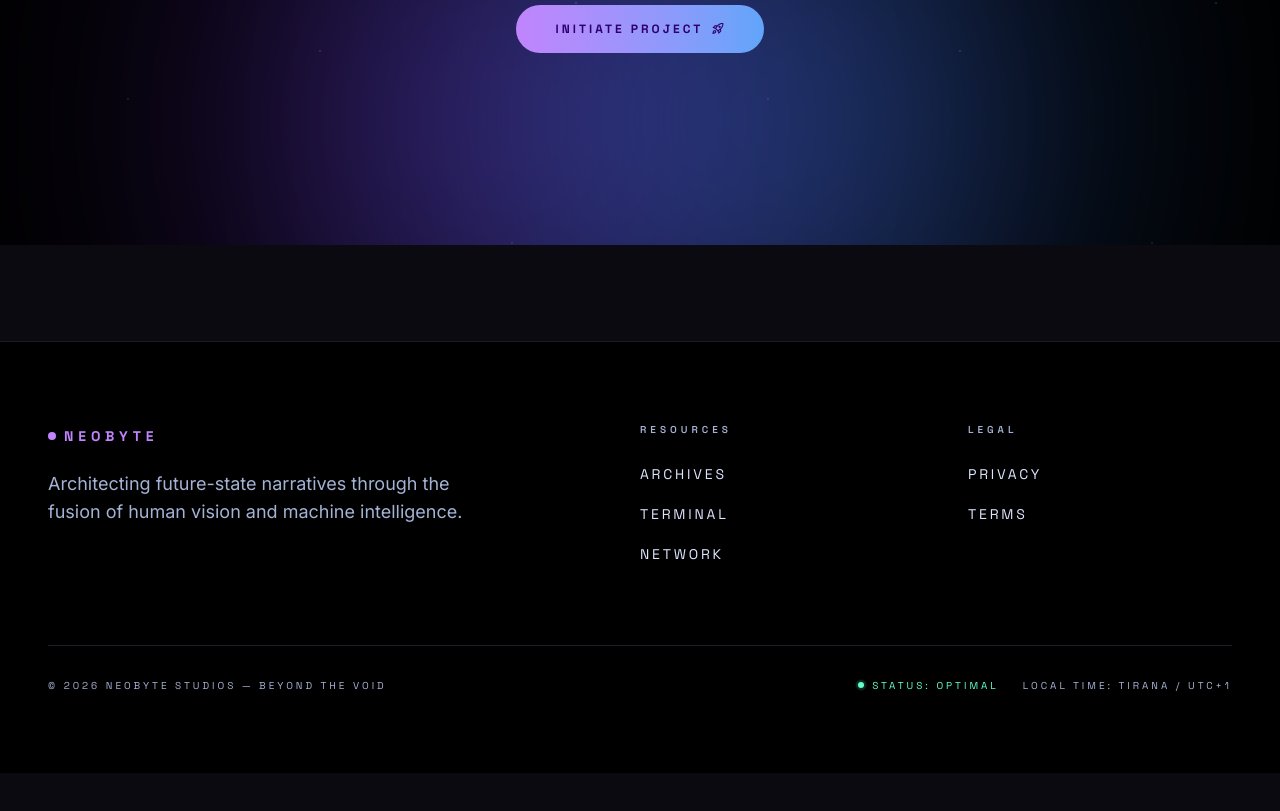
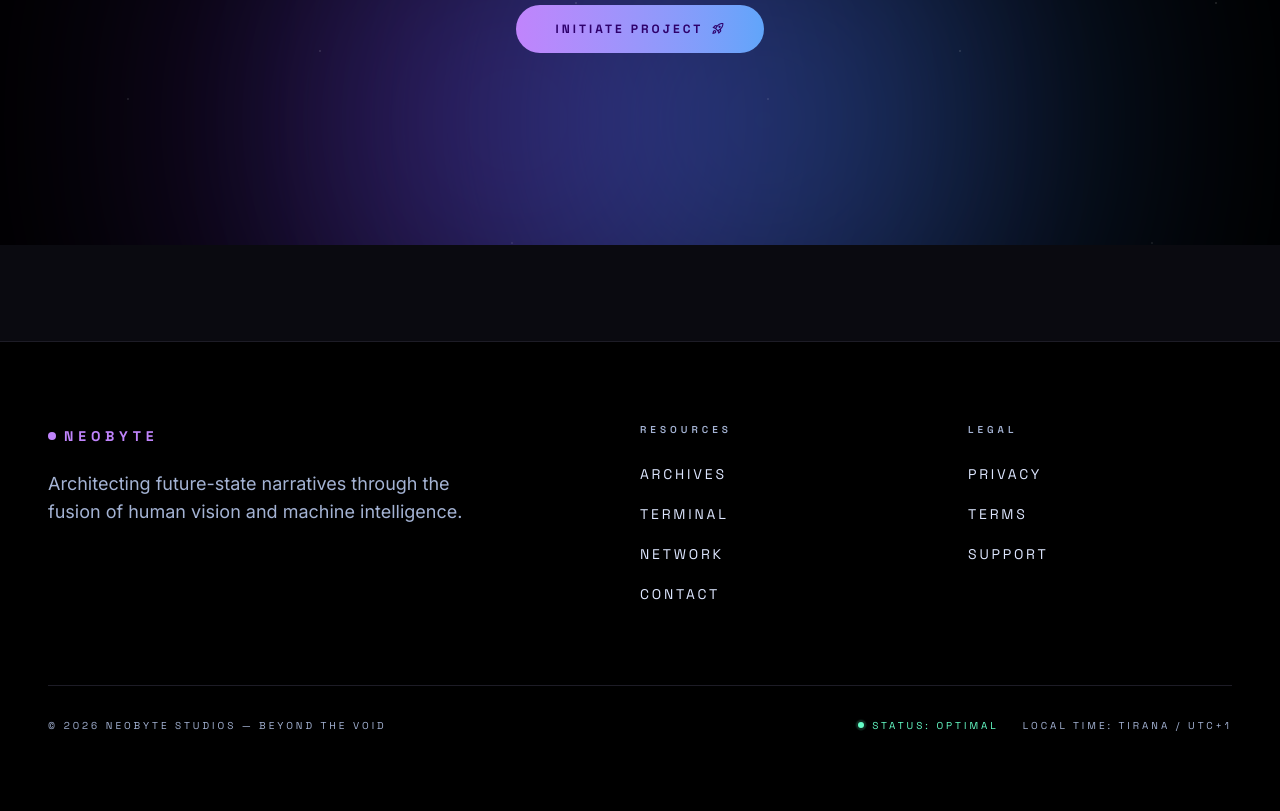
Before and after one commit to jetmirlleshi/neobytestudios, a Next.js app: page /about in a window 1280 px wide. Shown: the part 3098-3909 px from the top of the page. Before the commit the page ends 3871 px from the top, so only its background shows below. Built offline with nearby package versions, Linux system fonts and the light colour scheme.

Commit message:
Add contact API, sitemap, robots, OG image

```diff
--- a/app/api/contact/route.ts
+++ b/app/api/contact/route.ts
@@ -17,7 +17,7 @@ export async function POST(req: Request) {
 
     await resend.emails.send({
       from: "NeoByte Studios <onboarding@resend.dev>",
-      to: "jetmir93@hotmail.it",
+      to: "contact@neobytestudios.com",
       replyTo: email,
       subject: `[NBS Contact] ${type} — ${name}`,
       html: `
--- a/components/layout/Footer.tsx
+++ b/components/layout/Footer.tsx
@@ -12,11 +12,13 @@ const RESOURCES = [
   { label: "Archives", href: "/portfolio" },
   { label: "Terminal", href: "/divisions" },
   { label: "Network", href: "/about" },
+  { label: "Contact", href: "/contact" },
 ];
 
 const LEGAL = [
   { label: "Privacy", href: "/legal/privacy" },
   { label: "Terms", href: "/legal/terms" },
+  { label: "Support", href: "mailto:support@neobytestudios.com" },
 ];
 
 export function Footer() {
--- a/lib/constants.ts
+++ b/lib/constants.ts
@@ -16,7 +16,7 @@ export const SITE = {
   founder: "Jetmir",
   founderTitle: "Architect",
   location: "Tirana / UTC+1",
-  email: "hello@neobytestudios.com",
+  email: "contact@neobytestudios.com",
 } as const;
 
 export const NAV_LINKS: NavLink[] = [
```
